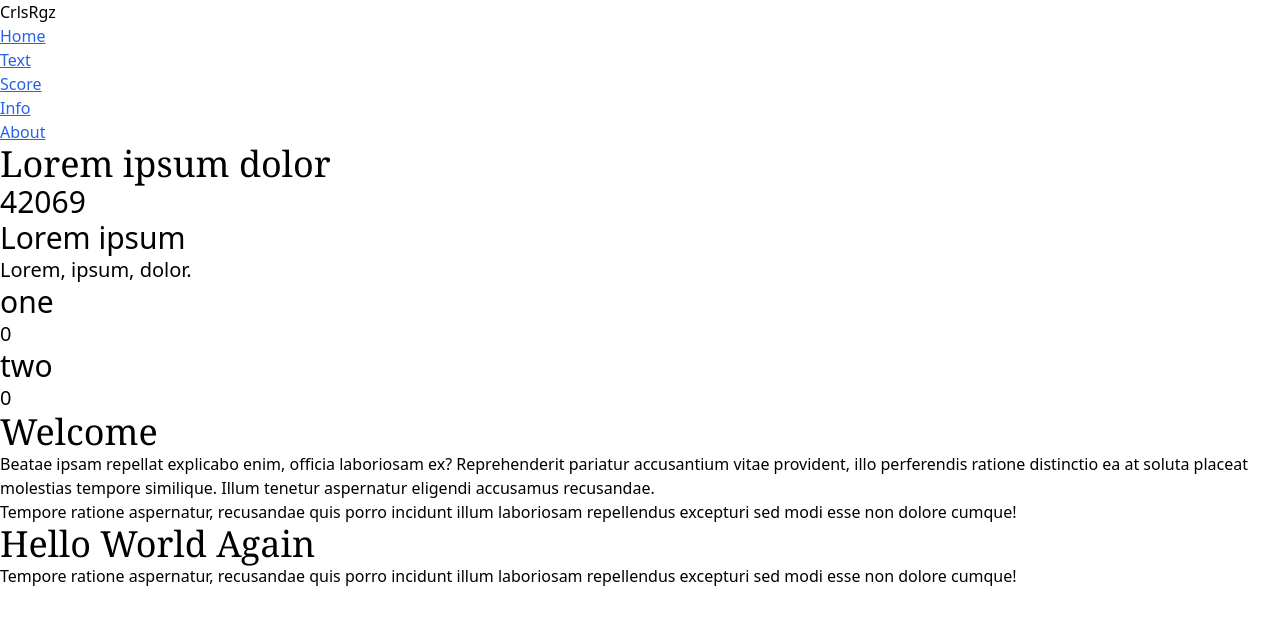
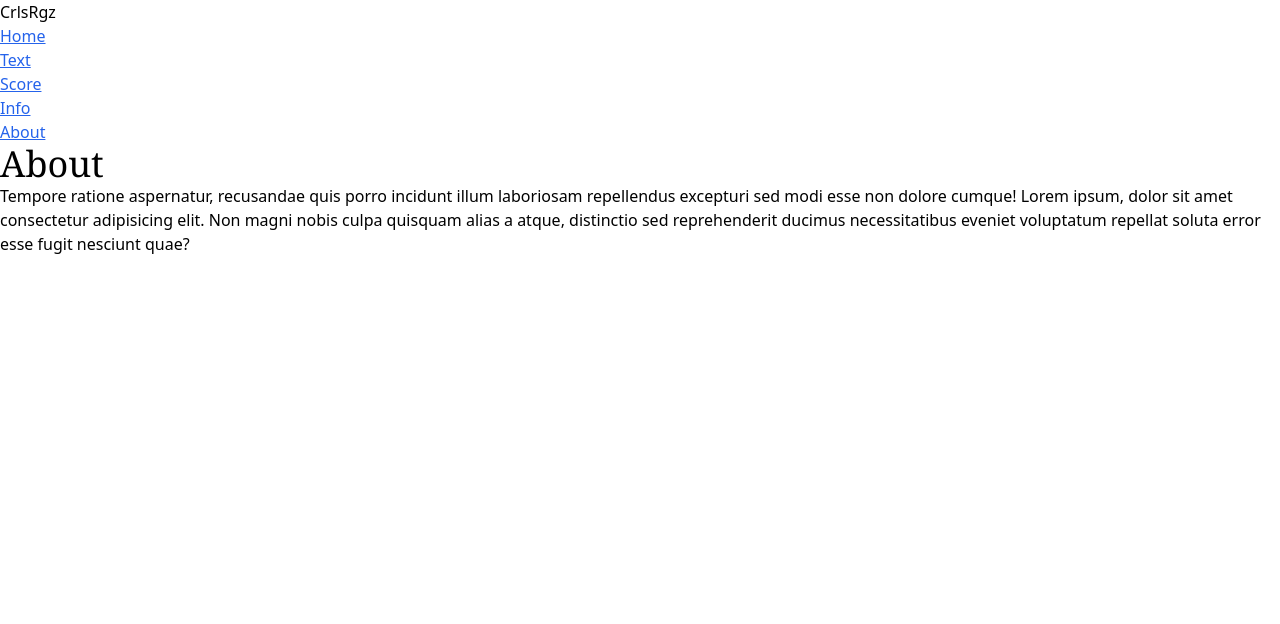
Before and after one commit to crlsrgz/Quiz-ES, a React (Vite) app: page /about in a window 1280 px wide. Shown: the top 624 px of the page. Built offline with nearby package versions, Linux system fonts and the light colour scheme.

Commit message:
func: added about section, links for testing added

```diff
--- a/src/App.jsx
+++ b/src/App.jsx
@@ -1,6 +1,6 @@
 import React from "react";
 import { useState } from "react";
-import { Link, BrowserRouter, Routes, Route } from "react-router-dom";
+import { BrowserRouter, Routes, Route } from "react-router-dom";
 
 /* ═══ Components ═══ */
 import Navigation from "./components/navigation.component";
@@ -8,6 +8,10 @@ import SectionText from "./components/section.text.component";
 import BioScore from "./components/section.bioScore.component";
 import Intro from "./components/section.intro.component";
 import Info from "./components/section.info.component";
+import About from "./components/section.about.component";
+
+/* ═══ Required ═══ */
+import "./data/names";
 
 export default function App() {
   const [displayQuizContainer, setDisplayQuizContainer] = useState("flex");
@@ -24,14 +28,15 @@ export default function App() {
         <Navigation />
         <div className="main-container m-0 h-5/6 p-0">
           <Routes>
+            <Route path="/" element={<Intro />} />
             <Route
-              path="/"
+              path="/text"
               element={<SectionText classes={displayQuizContainer} />}
             />
-            <Route path="/about/" element={<BioScore />} />
+            <Route path="/score/" element={<BioScore />} />
+            <Route path="/info/" element={<Info />} />
+            <Route path="/about/" element={<About />} />
           </Routes>
-          <Intro classes={"hidden"} />
-          <Info classes={"hidden"} />
         </div>
       </BrowserRouter>
     </>
--- /dev/null
+++ b/src/components/section.about.component.jsx
@@ -0,0 +1,22 @@
+import React from "react";
+/* ═══ Required ═══ */
+import PageTitle from "./element.pageTitle.component";
+
+export default function About(props) {
+  return (
+    <div
+      className={`section-container m-12 mx-auto flex ${props.classes} w-4/5 flex-col justify-center gap-8`}
+    >
+      <PageTitle pageTitle="About" />
+
+      <div className="mt-8 text-left font-sans font-semibold text-blue-50">
+        Tempore ratione aspernatur, recusandae quis porro incidunt illum
+        laboriosam repellendus excepturi sed modi esse non dolore cumque! Lorem
+        ipsum, dolor sit amet consectetur adipisicing elit. Non magni nobis
+        culpa quisquam alias a atque, distinctio sed reprehenderit ducimus
+        necessitatibus eveniet voluptatum repellat soluta error esse fugit
+        nesciunt quae?
+      </div>
+    </div>
+  );
+}
```
